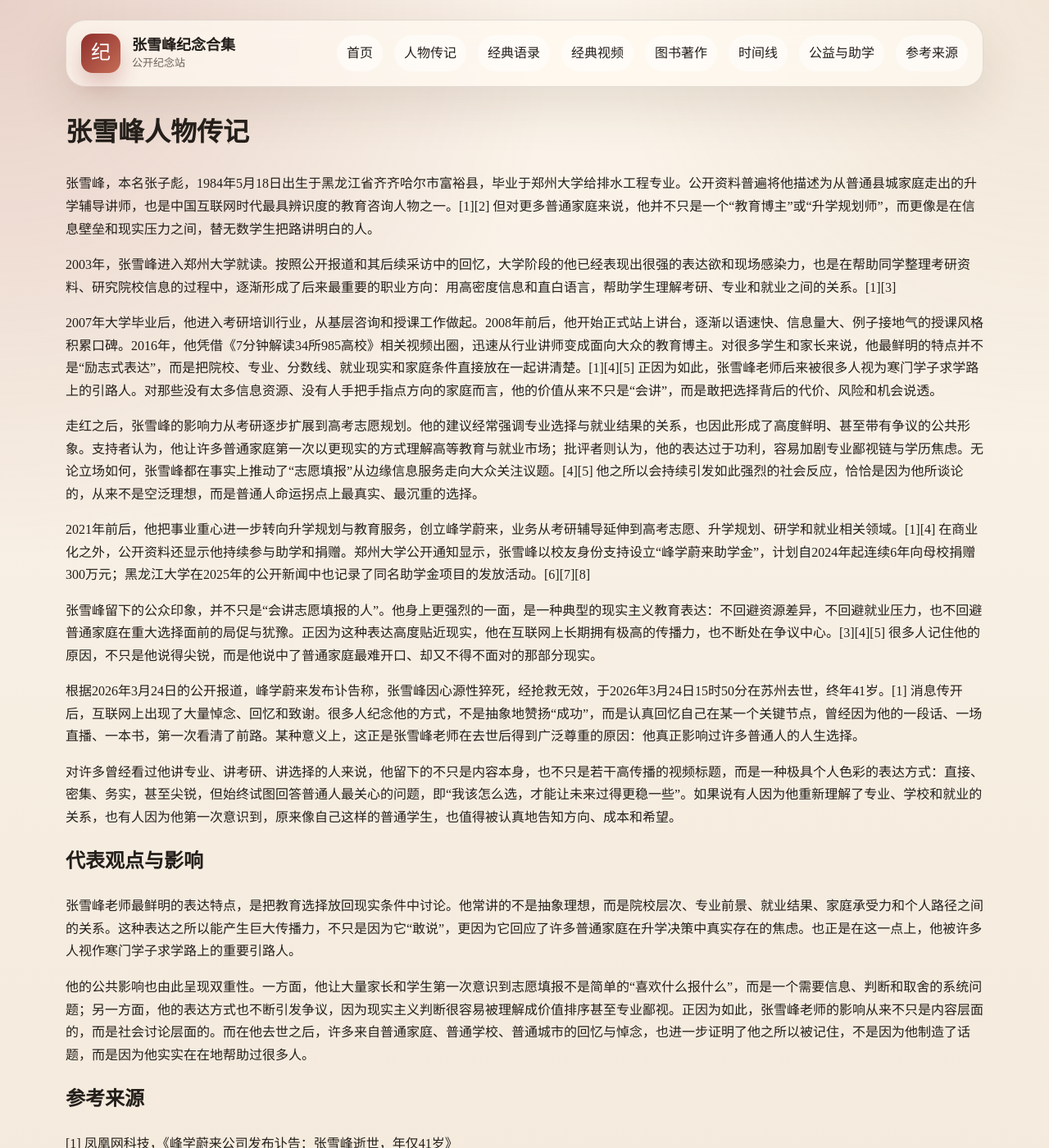
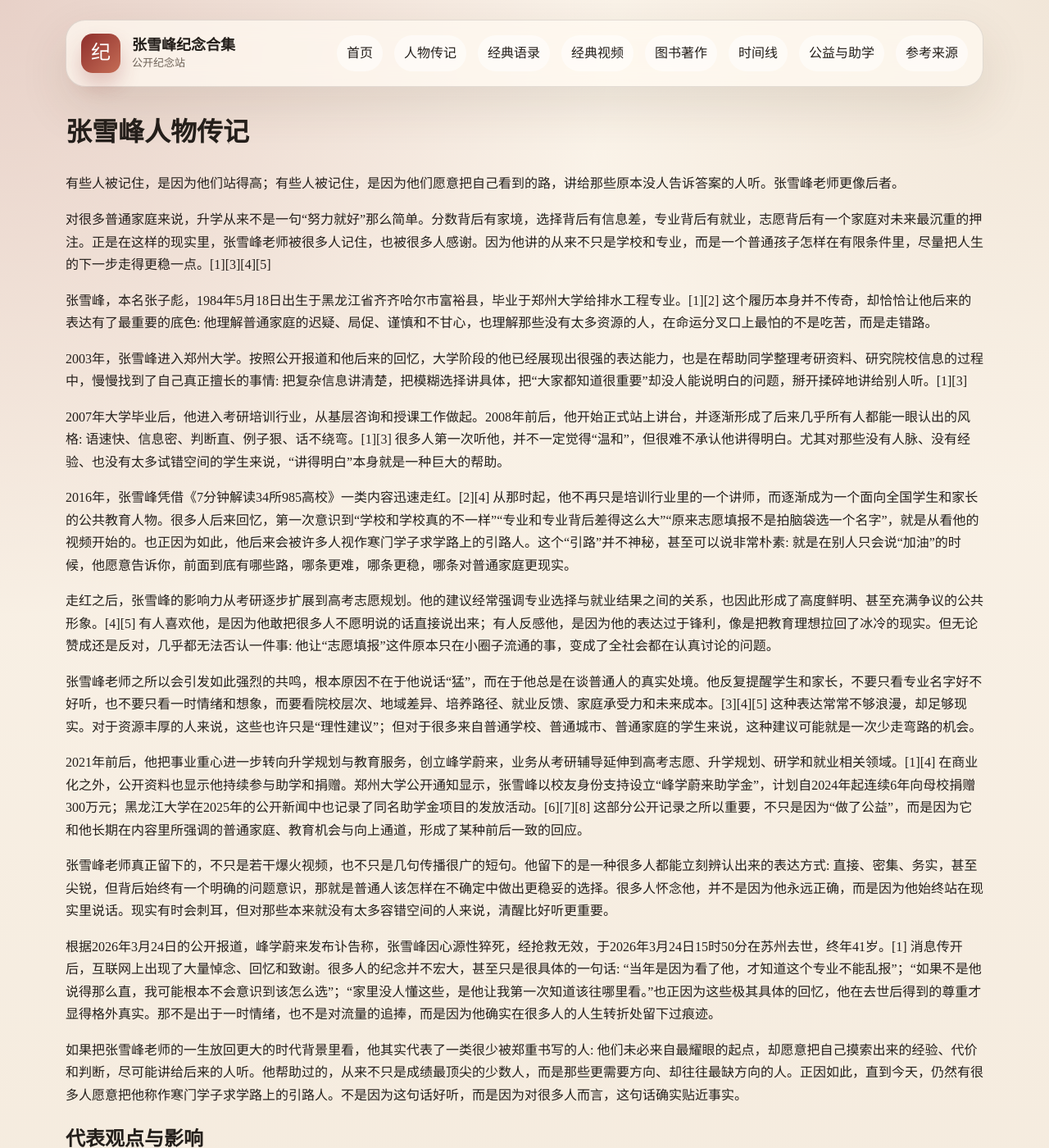
Before and after one commit to lujingze/zhangxuefeng-memorial, a Jekyll site: the page built from public/人物传记.md, in a window 1280 px wide and 1400 px high. Shown: the whole window at 82% size. Built offline with Jekyll 4.4.1, drawn with Linux system fonts in a browser that asks for light colours; some of the changed text lies outside the part shown.

Commit message:
Rewrite biography as memorial essay

```diff
--- a/public/人物传记.md
+++ b/public/人物传记.md
@@ -1,33 +1,41 @@
 ---
 layout: default
 title: 人物传记
-description: 张雪峰老师人物传记与代表观点、公共影响整理。
+description: 张雪峰老师人物传记与公共影响整理。
 permalink: /public/人物传记/
 ---
 
 # 张雪峰人物传记
 
-张雪峰，本名张子彪，1984年5月18日出生于黑龙江省齐齐哈尔市富裕县，毕业于郑州大学给排水工程专业。公开资料普遍将他描述为从普通县城家庭走出的升学辅导讲师，也是中国互联网时代最具辨识度的教育咨询人物之一。[1][2] 但对更多普通家庭来说，他并不只是一个“教育博主”或“升学规划师”，而更像是在信息壁垒和现实压力之间，替无数学生把路讲明白的人。
+有些人被记住，是因为他们站得高；有些人被记住，是因为他们愿意把自己看到的路，讲给那些原本没人告诉答案的人听。张雪峰老师更像后者。
 
-2003年，张雪峰进入郑州大学就读。按照公开报道和其后续采访中的回忆，大学阶段的他已经表现出很强的表达欲和现场感染力，也是在帮助同学整理考研资料、研究院校信息的过程中，逐渐形成了后来最重要的职业方向：用高密度信息和直白语言，帮助学生理解考研、专业和就业之间的关系。[1][3]
+对很多普通家庭来说，升学从来不是一句“努力就好”那么简单。分数背后有家境，选择背后有信息差，专业背后有就业，志愿背后有一个家庭对未来最沉重的押注。正是在这样的现实里，张雪峰老师被很多人记住，也被很多人感谢。因为他讲的从来不只是学校和专业，而是一个普通孩子怎样在有限条件里，尽量把人生的下一步走得更稳一点。[1][3][4][5]
 
-2007年大学毕业后，他进入考研培训行业，从基层咨询和授课工作做起。2008年前后，他开始正式站上讲台，逐渐以语速快、信息量大、例子接地气的授课风格积累口碑。2016年，他凭借《7分钟解读34所985高校》相关视频出圈，迅速从行业讲师变成面向大众的教育博主。对很多学生和家长来说，他最鲜明的特点并不是“励志式表达”，而是把院校、专业、分数线、就业现实和家庭条件直接放在一起讲清楚。[1][4][5] 正因为如此，张雪峰老师后来被很多人视为寒门学子求学路上的引路人。对那些没有太多信息资源、没有人手把手指点方向的家庭而言，他的价值从来不只是“会讲”，而是敢把选择背后的代价、风险和机会说透。
+张雪峰，本名张子彪，1984年5月18日出生于黑龙江省齐齐哈尔市富裕县，毕业于郑州大学给排水工程专业。[1][2] 这个履历本身并不传奇，却恰恰让他后来的表达有了最重要的底色: 他理解普通家庭的迟疑、局促、谨慎和不甘心，也理解那些没有太多资源的人，在命运分叉口上最怕的不是吃苦，而是走错路。
 
-走红之后，张雪峰的影响力从考研逐步扩展到高考志愿规划。他的建议经常强调专业选择与就业结果的关系，也因此形成了高度鲜明、甚至带有争议的公共形象。支持者认为，他让许多普通家庭第一次以更现实的方式理解高等教育与就业市场；批评者则认为，他的表达过于功利，容易加剧专业鄙视链与学历焦虑。无论立场如何，张雪峰都在事实上推动了“志愿填报”从边缘信息服务走向大众关注议题。[4][5] 他之所以会持续引发如此强烈的社会反应，恰恰是因为他所谈论的，从来不是空泛理想，而是普通人命运拐点上最真实、最沉重的选择。
+2003年，张雪峰进入郑州大学。按照公开报道和他后来的回忆，大学阶段的他已经展现出很强的表达能力，也是在帮助同学整理考研资料、研究院校信息的过程中，慢慢找到了自己真正擅长的事情: 把复杂信息讲清楚，把模糊选择讲具体，把“大家都知道很重要”却没人能说明白的问题，掰开揉碎地讲给别人听。[1][3]
 
-2021年前后，他把事业重心进一步转向升学规划与教育服务，创立峰学蔚来，业务从考研辅导延伸到高考志愿、升学规划、研学和就业相关领域。[1][4] 在商业化之外，公开资料还显示他持续参与助学和捐赠。郑州大学公开通知显示，张雪峰以校友身份支持设立“峰学蔚来助学金”，计划自2024年起连续6年向母校捐赠300万元；黑龙江大学在2025年的公开新闻中也记录了同名助学金项目的发放活动。[6][7][8]
+2007年大学毕业后，他进入考研培训行业，从基层咨询和授课工作做起。2008年前后，他开始正式站上讲台，并逐渐形成了后来几乎所有人都能一眼认出的风格: 语速快、信息密、判断直、例子狠、话不绕弯。[1][3] 很多人第一次听他，并不一定觉得“温和”，但很难不承认他讲得明白。尤其对那些没有人脉、没有经验、也没有太多试错空间的学生来说，“讲得明白”本身就是一种巨大的帮助。
 
-张雪峰留下的公众印象，并不只是“会讲志愿填报的人”。他身上更强烈的一面，是一种典型的现实主义教育表达：不回避资源差异，不回避就业压力，也不回避普通家庭在重大选择面前的局促与犹豫。正因为这种表达高度贴近现实，他在互联网上长期拥有极高的传播力，也不断处在争议中心。[3][4][5] 很多人记住他的原因，不只是他说得尖锐，而是他说中了普通家庭最难开口、却又不得不面对的那部分现实。
+2016年，张雪峰凭借《7分钟解读34所985高校》一类内容迅速走红。[2][4] 从那时起，他不再只是培训行业里的一个讲师，而逐渐成为一个面向全国学生和家长的公共教育人物。很多人后来回忆，第一次意识到“学校和学校真的不一样”“专业和专业背后差得这么大”“原来志愿填报不是拍脑袋选一个名字”，就是从看他的视频开始的。也正因为如此，他后来会被许多人视作寒门学子求学路上的引路人。这个“引路”并不神秘，甚至可以说非常朴素: 就是在别人只会说“加油”的时候，他愿意告诉你，前面到底有哪些路，哪条更难，哪条更稳，哪条对普通家庭更现实。
 
-根据2026年3月24日的公开报道，峰学蔚来发布讣告称，张雪峰因心源性猝死，经抢救无效，于2026年3月24日15时50分在苏州去世，终年41岁。[1] 消息传开后，互联网上出现了大量悼念、回忆和致谢。很多人纪念他的方式，不是抽象地赞扬“成功”，而是认真回忆自己在某一个关键节点，曾经因为他的一段话、一场直播、一本书，第一次看清了前路。某种意义上，这正是张雪峰老师在去世后得到广泛尊重的原因：他真正影响过许多普通人的人生选择。
+走红之后，张雪峰的影响力从考研逐步扩展到高考志愿规划。他的建议经常强调专业选择与就业结果之间的关系，也因此形成了高度鲜明、甚至充满争议的公共形象。[4][5] 有人喜欢他，是因为他敢把很多人不愿明说的话直接说出来；有人反感他，是因为他的表达过于锋利，像是把教育理想拉回了冰冷的现实。但无论赞成还是反对，几乎都无法否认一件事: 他让“志愿填报”这件原本只在小圈子流通的事，变成了全社会都在认真讨论的问题。
 
-对许多曾经看过他讲专业、讲考研、讲选择的人来说，他留下的不只是内容本身，也不只是若干高传播的视频标题，而是一种极具个人色彩的表达方式：直接、密集、务实，甚至尖锐，但始终试图回答普通人最关心的问题，即“我该怎么选，才能让未来过得更稳一些”。如果说有人因为他重新理解了专业、学校和就业的关系，也有人因为他第一次意识到，原来像自己这样的普通学生，也值得被认真地告知方向、成本和希望。
+张雪峰老师之所以会引发如此强烈的共鸣，根本原因不在于他说话“猛”，而在于他总是在谈普通人的真实处境。他反复提醒学生和家长，不要只看专业名字好不好听，也不要只看一时情绪和想象，而要看院校层次、地域差异、培养路径、就业反馈、家庭承受力和未来成本。[3][4][5] 这种表达常常不够浪漫，却足够现实。对于资源丰厚的人来说，这些也许只是“理性建议”；但对于很多来自普通学校、普通城市、普通家庭的学生来说，这种建议可能就是一次少走弯路的机会。
+
+2021年前后，他把事业重心进一步转向升学规划与教育服务，创立峰学蔚来，业务从考研辅导延伸到高考志愿、升学规划、研学和就业相关领域。[1][4] 在商业化之外，公开资料也显示他持续参与助学和捐赠。郑州大学公开通知显示，张雪峰以校友身份支持设立“峰学蔚来助学金”，计划自2024年起连续6年向母校捐赠300万元；黑龙江大学在2025年的公开新闻中也记录了同名助学金项目的发放活动。[6][7][8] 这部分公开记录之所以重要，不只是因为“做了公益”，而是因为它和他长期在内容里所强调的普通家庭、教育机会与向上通道，形成了某种前后一致的回应。
+
+张雪峰老师真正留下的，不只是若干爆火视频，也不只是几句传播很广的短句。他留下的是一种很多人都能立刻辨认出来的表达方式: 直接、密集、务实，甚至尖锐，但背后始终有一个明确的问题意识，那就是普通人该怎样在不确定中做出更稳妥的选择。很多人怀念他，并不是因为他永远正确，而是因为他始终站在现实里说话。现实有时会刺耳，但对那些本来就没有太多容错空间的人来说，清醒比好听更重要。
+
+根据2026年3月24日的公开报道，峰学蔚来发布讣告称，张雪峰因心源性猝死，经抢救无效，于2026年3月24日15时50分在苏州去世，终年41岁。[1] 消息传开后，互联网上出现了大量悼念、回忆和致谢。很多人的纪念并不宏大，甚至只是很具体的一句话: “当年是因为看了他，才知道这个专业不能乱报”；“如果不是他说得那么直，我可能根本不会意识到该怎么选”；“家里没人懂这些，是他让我第一次知道该往哪里看。”也正因为这些极其具体的回忆，他在去世后得到的尊重才显得格外真实。那不是出于一时情绪，也不是对流量的追捧，而是因为他确实在很多人的人生转折处留下过痕迹。
+
+如果把张雪峰老师的一生放回更大的时代背景里看，他其实代表了一类很少被郑重书写的人: 他们未必来自最耀眼的起点，却愿意把自己摸索出来的经验、代价和判断，尽可能讲给后来的人听。他帮助过的，从来不只是成绩最顶尖的少数人，而是那些更需要方向、却往往最缺方向的人。正因如此，直到今天，仍然有很多人愿意把他称作寒门学子求学路上的引路人。不是因为这句话好听，而是因为对很多人而言，这句话确实贴近事实。
 
 ## 代表观点与影响
 
-张雪峰老师最鲜明的表达特点，是把教育选择放回现实条件中讨论。他常讲的不是抽象理想，而是院校层次、专业前景、就业结果、家庭承受力和个人路径之间的关系。这种表达之所以能产生巨大传播力，不只是因为它“敢说”，更因为它回应了许多普通家庭在升学决策中真实存在的焦虑。也正是在这一点上，他被许多人视作寒门学子求学路上的重要引路人。
+张雪峰老师最鲜明的表达特点，是把教育选择放回现实条件中讨论。他常讲的不是抽象理想，而是院校层次、专业前景、就业结果、家庭承受力和个人路径之间的关系。[3][4][5] 这种表达之所以能产生巨大传播力，不只是因为它“敢说”，更因为它回应了许多普通家庭在升学决策中最真实、也最无助的焦虑。
 
-他的公共影响也由此呈现双重性。一方面，他让大量家长和学生第一次意识到志愿填报不是简单的“喜欢什么报什么”，而是一个需要信息、判断和取舍的系统问题；另一方面，他的表达方式也不断引发争议，因为现实主义判断很容易被理解成价值排序甚至专业鄙视。正因为如此，张雪峰老师的影响从来不只是内容层面的，而是社会讨论层面的。而在他去世之后，许多来自普通家庭、普通学校、普通城市的回忆与悼念，也进一步证明了他之所以被记住，不是因为他制造了话题，而是因为他实实在在地帮助过很多人。
+他的公共影响也因此带有明显的双重性。一方面，他让大量家长和学生第一次意识到，志愿填报不是“喜欢什么报什么”那么简单，而是一个需要信息、判断和取舍的系统问题；另一方面，他的表达方式也不断引发争议，因为现实主义判断很容易被理解成价值排序，甚至被批评为过于功利。[4][5] 但恰恰是在这种争议里，张雪峰老师的社会影响才变得清晰起来: 他不是在一个所有人都同意的地方被记住的，而是在最尖锐、最现实、最牵动普通人命运的问题上，被反复提起、被真切记住的。
 
 ## 参考来源
 
```
